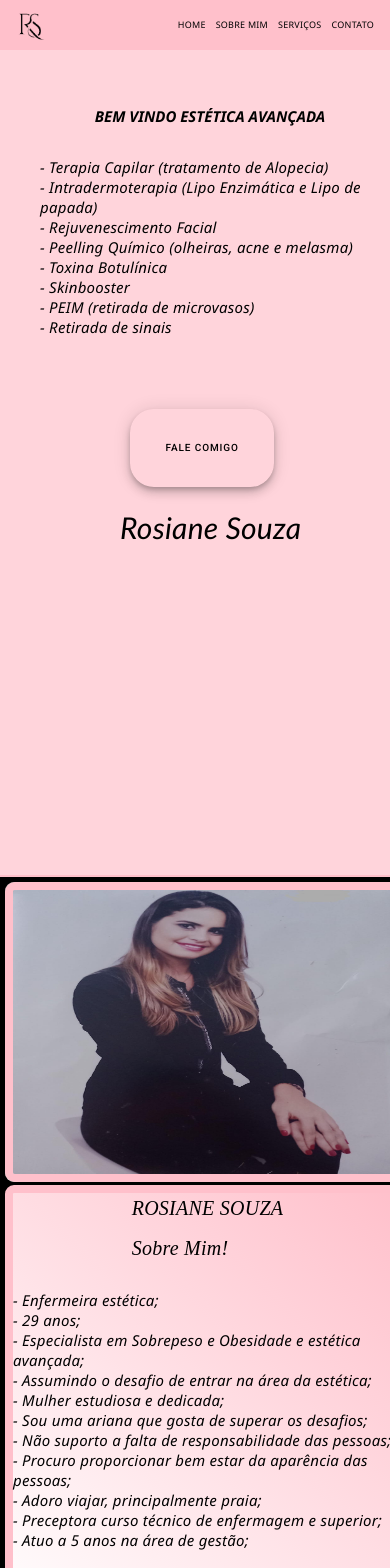
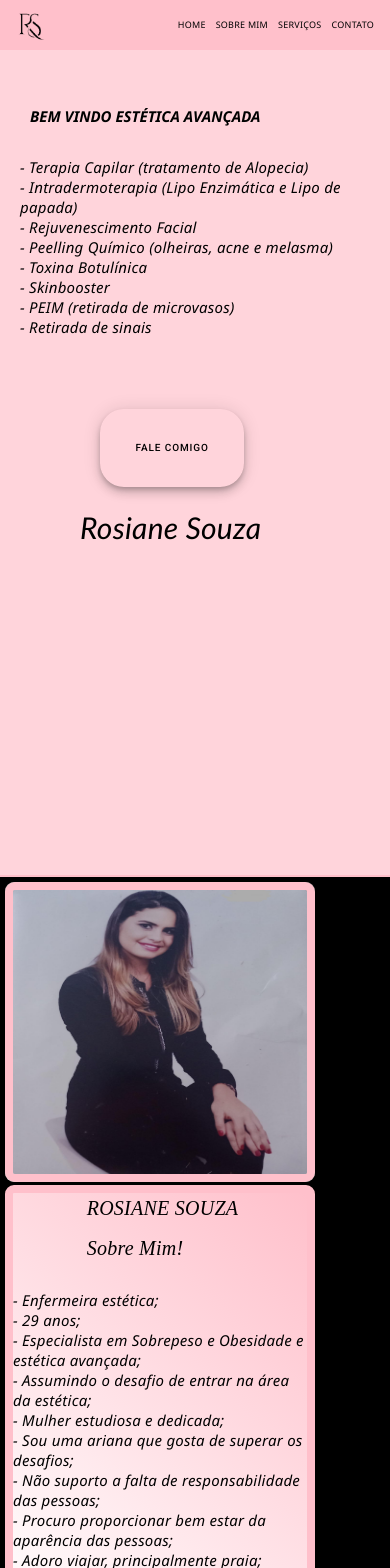
Before and after one commit to FirminoAndrade/Projeto-Site-Estetica, an Angular app: page / in a window 390 px wide. Shown: the top 1568 px of the page. Built offline with nearby package versions, Linux system fonts and the light colour scheme.

Commit message:
melhoria dos metodos do controller Formulario

```diff
--- a/src/app/components/views/page/page.component.css
+++ b/src/app/components/views/page/page.component.css
@@ -270,7 +270,7 @@ mat-icon {
   }
 
   .textoDiv1 {
-    text-align: center;
+    text-align: justify;
     margin-top: 50px;
     color: black;
     font-size: 15px;
@@ -282,7 +282,8 @@ mat-icon {
     color: black;
     font-size: 8px;
     margin-top: 25px;
-    margin-left: 40px;
+    margin-left: 20px;
+    text-align: justifyS;
   }
 
   .botao_home {
@@ -290,7 +291,7 @@ mat-icon {
     height: 10%;
     width: 37%;
     margin-top: 60px;
-    margin-left: 130px;
+    margin-left: 100px;
     color: black;
   }
 
@@ -300,7 +301,7 @@ mat-icon {
     color: black;
     font-size: 30px;
     margin-top: 30px;
-    margin-left: 120px;
+    margin-left: 80px;
   }
 
   /* div 2  */
@@ -336,7 +337,7 @@ mat-icon {
   .card1 {
     margin-top: 5px;
     margin-left: 5px;
-    width: 400px;
+    width: 310px;
     height: 300px;
     border-radius: 9px;
     background-image: linear-gradient(45deg, rgb(206, 205, 205), rgb(131, 127, 127));
@@ -349,7 +350,7 @@ mat-icon {
     margin-top: 3px;
     margin-left: 5px;
     margin-right: 10px;
-    width: 400px;
+    width: 310px;
     height: 460px;
     border-radius: 9px;
     background-image: linear-gradient(45deg, white, pink);
@@ -424,7 +425,7 @@ mat-icon {
   .img_contato {
     width: 50%;
     height: 50%;
-    margin-left: 120px;
+    margin-left: 85px;
     margin-top: 60px;
   }
 
@@ -446,10 +447,11 @@ mat-icon {
   .img_seta {
     width: 70%;
     height: 70%;
+    filter: drop-shadow(0px 0px 10px);
   }
 
   .seta {
-    margin-left: 80px;
+    margin-left: 30px;
   }
 
   .img_simbolo {
```
